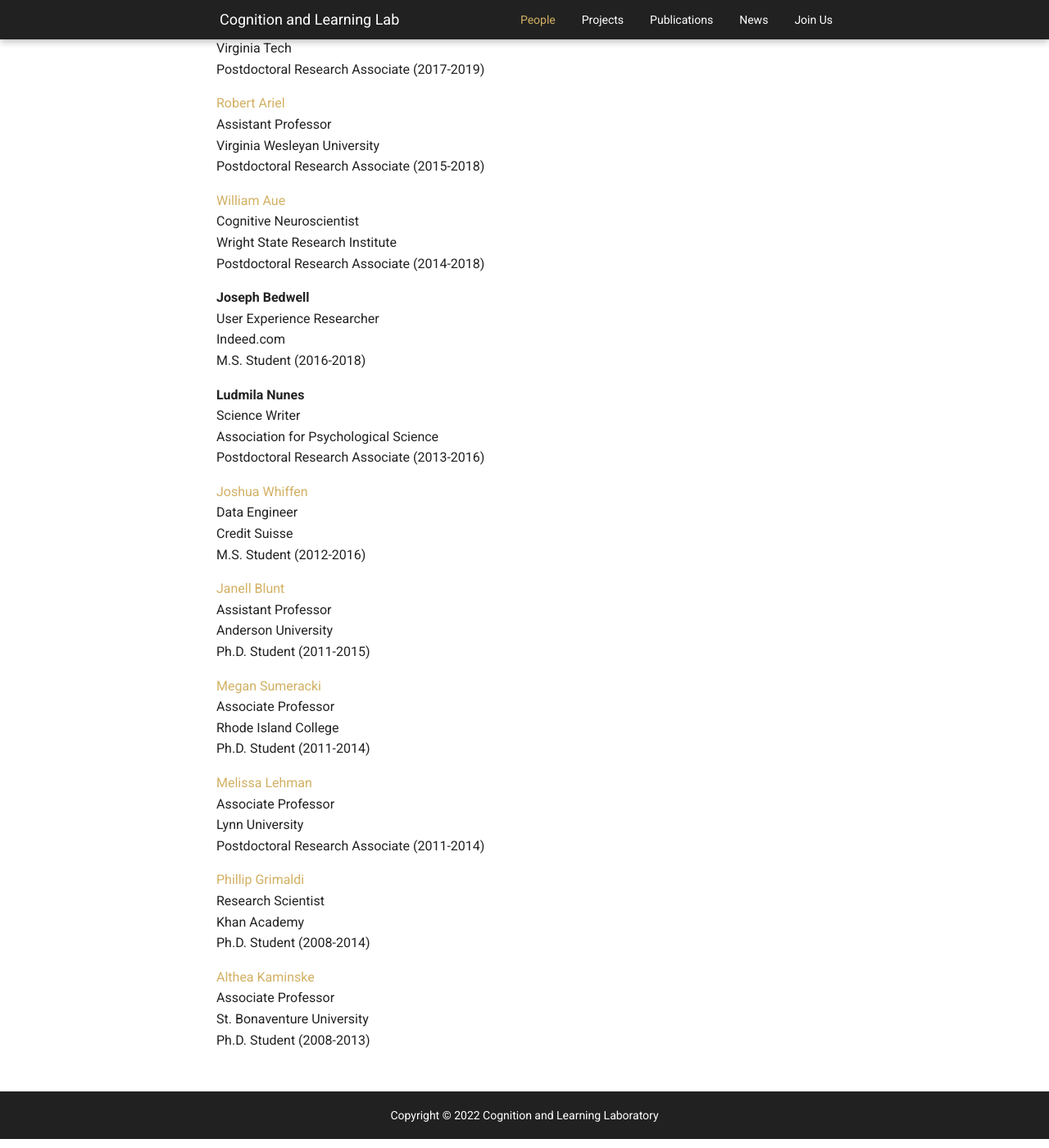
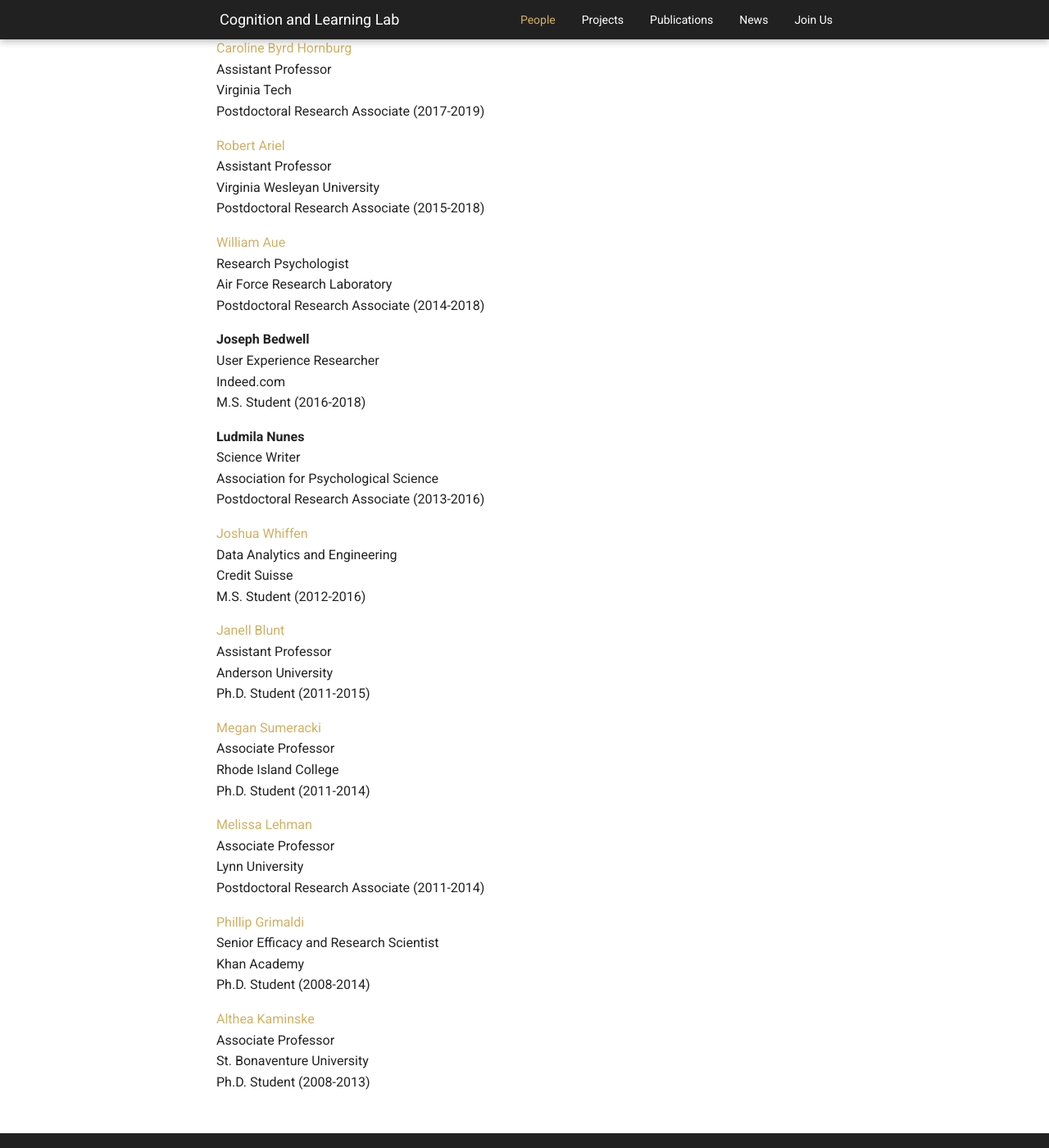
Before and after one commit to shivanya-chandra/pcllab.github.io, an MkDocs documentation site: the page built from docs/people.md, in a window 1280 px wide and 1400 px high, scrolled down 1779 px. Shown: the whole window at 82% size. Built offline with MkDocs 1.6.1 and Material for MkDocs 9.7.7, drawn with Linux system fonts in a browser that asks for light colours; some of the changed text lies outside the part shown.

Commit message:
people update

```diff
--- a/docs/people.md
+++ b/docs/people.md
@@ -59,9 +59,11 @@
 ## Lab Alumni
 
 [Garrett O'Day](https://www.linkedin.com/in/garrett-oday/){target="_blank" rel="noreferrer"}<br>
+Senior Manager, Research <br>
+Active Minds <br>
 Ph.D. Student (2016-2022)<br>
 
-[Amedee Martella](https://amedeemartella.wixsite.com/my-site){target="_blank" rel="noreferrer"}<br>
+[Amedee Martella](https://mayerlab.psych.ucsb.edu/people/amedee-martella){target="_blank" rel="noreferrer"}<br>
 National Science Foundation Postdoctoral Research Fellow<br>
 University of California, Santa Barbra<br>
 Ph.D. Student (2019-2022)<br>
@@ -77,8 +79,8 @@
 Postdoctoral Research Associate (2015-2018)<br>
 
 [William Aue](https://www.linkedin.com/in/william-aue){target="_blank" rel="noreferrer"}<br>
-Cognitive Neuroscientist<br>
-Wright State Research Institute<br>
+Research Psychologist<br>
+Air Force Research Laboratory<br>
 Postdoctoral Research Associate (2014-2018)<br>
 
 **Joseph Bedwell**<br>
@@ -92,7 +94,7 @@
 Postdoctoral Research Associate (2013-2016)<br>
 
 [Joshua Whiffen](https://www.linkedin.com/in/joshua-whiffen-230618122){target="_blank" rel="noreferrer"}<br>
-Data Engineer<br>
+Data Analytics and Engineering<br>
 Credit Suisse<br>
 M.S. Student (2012-2016)<br>
 
@@ -112,7 +114,7 @@
 Postdoctoral Research Associate (2011-2014)<br>
 
 [Phillip Grimaldi](http://www.phillipgrimaldi.com/){target="_blank" rel="noreferrer"}<br>
-Research Scientist<br>
+Senior Efficacy and Research Scientist<br>
 Khan Academy<br>
 Ph.D. Student (2008-2014)<br>
 
```
